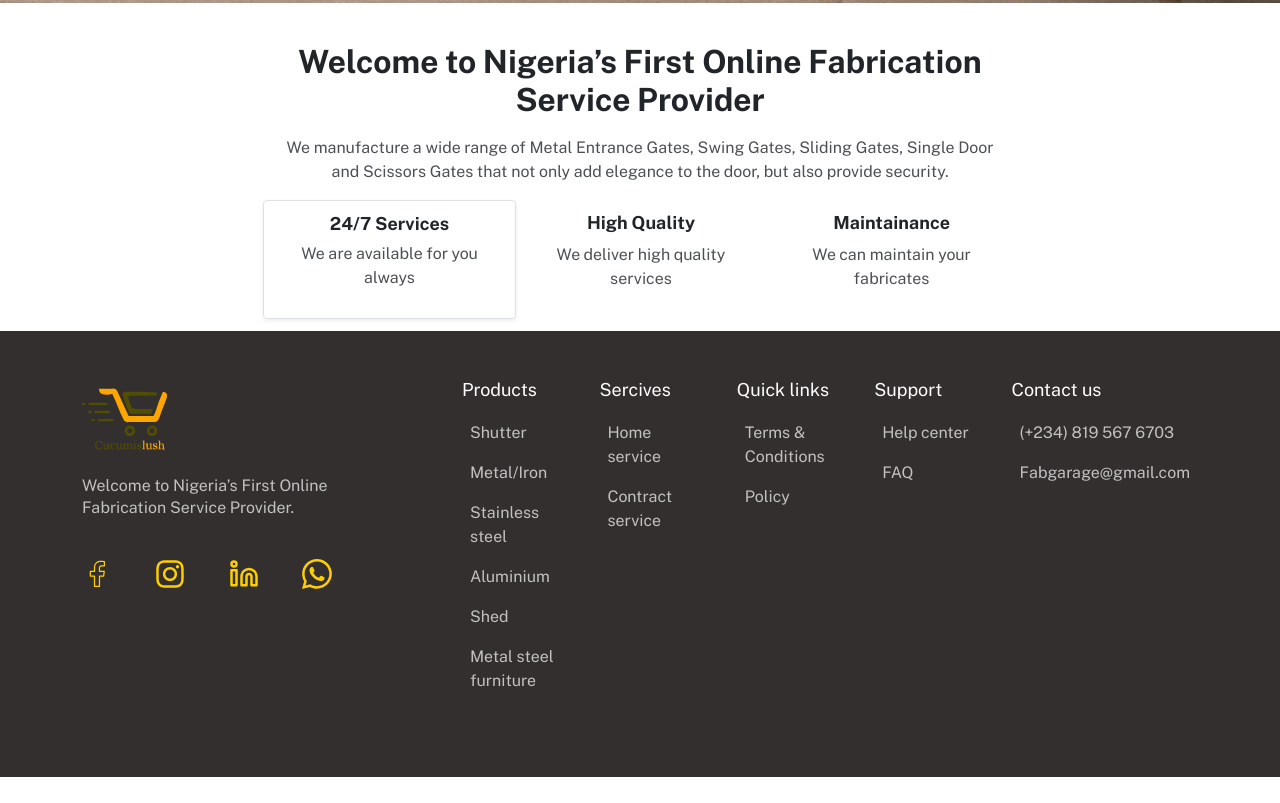
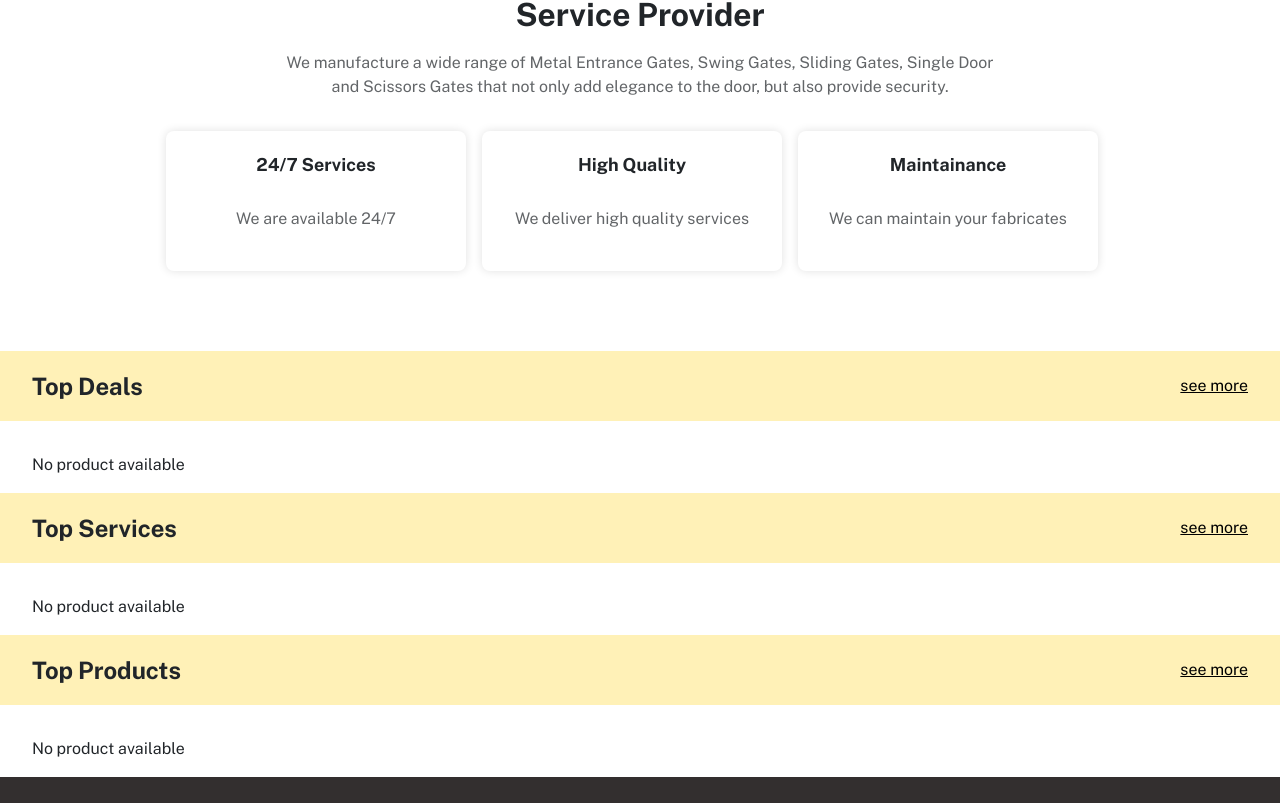
Before and after one commit to AY001A/FAB-SHOP, a React (Create React App) app: page / in a window 1280 px wide. Shown: the part 697-1500 px from the top of the page. Before the commit the page ends 1474 px from the top, so only its background shows below. Built offline with nearby package versions, Linux system fonts and the light colour scheme.

Commit message:
product section

```diff
--- a/src/pages/home/HomePage.js
+++ b/src/pages/home/HomePage.js
@@ -1,4 +1,5 @@
 import React from "react";
+import { Link } from "react-router-dom";
 import "./style.scss";
 
 const HomePage = () => {
@@ -25,21 +26,46 @@ const HomePage = () => {
             elegance to the door, but also provide security.
           </p>
 
-          <div className="row info_cards">
-            <div className="col shadow-sm rounded border info_card">
+          <div className=" info_cards  ">
+            <div className="info_card">
               <h2>24/7 Services</h2>
-              <p>We are available for you always</p>
+              <p>We are available 24/7</p>
             </div>
 
-            <div className="col info_card">
+            <div className=" info_card ">
               <h2>High Quality</h2>
               <p>We deliver high quality services</p>
             </div>
-            <div className="col info_card">
+            <div className=" info_card ">
               <h2>Maintainance</h2>
               <p>We can maintain your fabricates</p>
             </div>
           </div>
+        </div>
+      </section>
+
+      <section className="top-deals-section">
+        <div className="section-banner">
+          <p>Top Deals</p> <Link to={"/"}>see more</Link>
+        </div>
+        <div className="top-deals-products">
+          <p>No product available</p>
+        </div>
+      </section>
+      <section className="top-services-section">
+        <div className="section-banner">
+          <p>Top Services</p> <Link to={"/"}>see more</Link>
+        </div>
+        <div className="top-services">
+          <p>No product available</p>
+        </div>
+      </section>
+      <section className="top-products-section">
+        <div className="section-banner">
+          <p>Top Products</p> <Link to={"/"}>see more</Link>
+        </div>
+        <div className="top-products">
+          <p>No product available</p>
         </div>
       </section>
     </>
--- a/src/pages/home/style.scss
+++ b/src/pages/home/style.scss
@@ -11,9 +11,8 @@
   @media (min-width: 576px) {
     margin: 0 -32px;
     margin-bottom: 40px;
-
     background: url("../../assets/images/headerImage/background.jpg");
-    height: 535px;
+    height: 450px;
   }
 
   div {
@@ -43,11 +42,12 @@
 .intro_section {
   display: flex;
   justify-content: center;
-  //   flex-direction: column;
 }
 .intro_section_paragraphs {
   text-align: center;
   margin-bottom: 12px;
+  font-size: 12px;
+  margin-bottom: calc(8px * 5);
 
   h1 {
     font-weight: 700;
@@ -55,11 +55,11 @@
     padding-bottom: 8px;
   }
   p {
-    font-size: 0.8rem;
-    opacity: 0.8;
+    opacity: 0.7;
   }
   @media (min-width: 576px) {
     width: 60%;
+    margin-bottom: calc(8px * 10);
 
     h1 {
       font-size: 2rem;
@@ -71,21 +71,78 @@
 }
 
 .info_cards {
-}
+  justify-content: center;
+  display: flex;
+  width: 100%;
+  margin-top: 32px;
+
   .info_card {
-  padding: 4px;
+    margin-right: 16px;
     display: grid;
     place-items: center;
+    width: 93px;
+    height: 60px;
+
     h2 {
       font-size: 12px;
       font-weight: 700;
     }
 
+    p {
+      opacity: 0.7;
+    }
+
     @media (min-width: 576px) {
+      min-width: 300px;
       padding: 12px;
+      height: 140px;
+      border-radius: 8px;
+      box-shadow: 0px 0px 10px rgba(0, 0, 0, 0.12);
+
       h2 {
         font-size: 18px;
         font-weight: 700;
       }
     }
   }
+}
+
+.top-deals-section {
+}
+
+.section-banner {
+  display: flex;
+  justify-content: space-between;
+  align-items: center;
+  background-color: #fff1b7;
+  // width: 100%;
+  height: 30px;
+  margin: 0 -14px;
+  padding: 0 12px;
+  margin-bottom: 16px;
+
+  p {
+    font-weight: 700;
+    margin: 0;
+    font-size: 14px;
+  }
+  a {
+    font-size: 10px;
+    color: black;
+  }
+
+  @media (min-width: 576px) {
+    margin: 0 -32px;
+    margin-bottom: 32px;
+    padding: 0 32px;
+    height: 70px;
+
+    p {
+      font-size: 24px;
+      font-weight: 700;
+    }
+    a {
+      font-size: 16px;
+    }
+  }
+}
```
Lines whose indentation alone changed are shown as unchanged.
